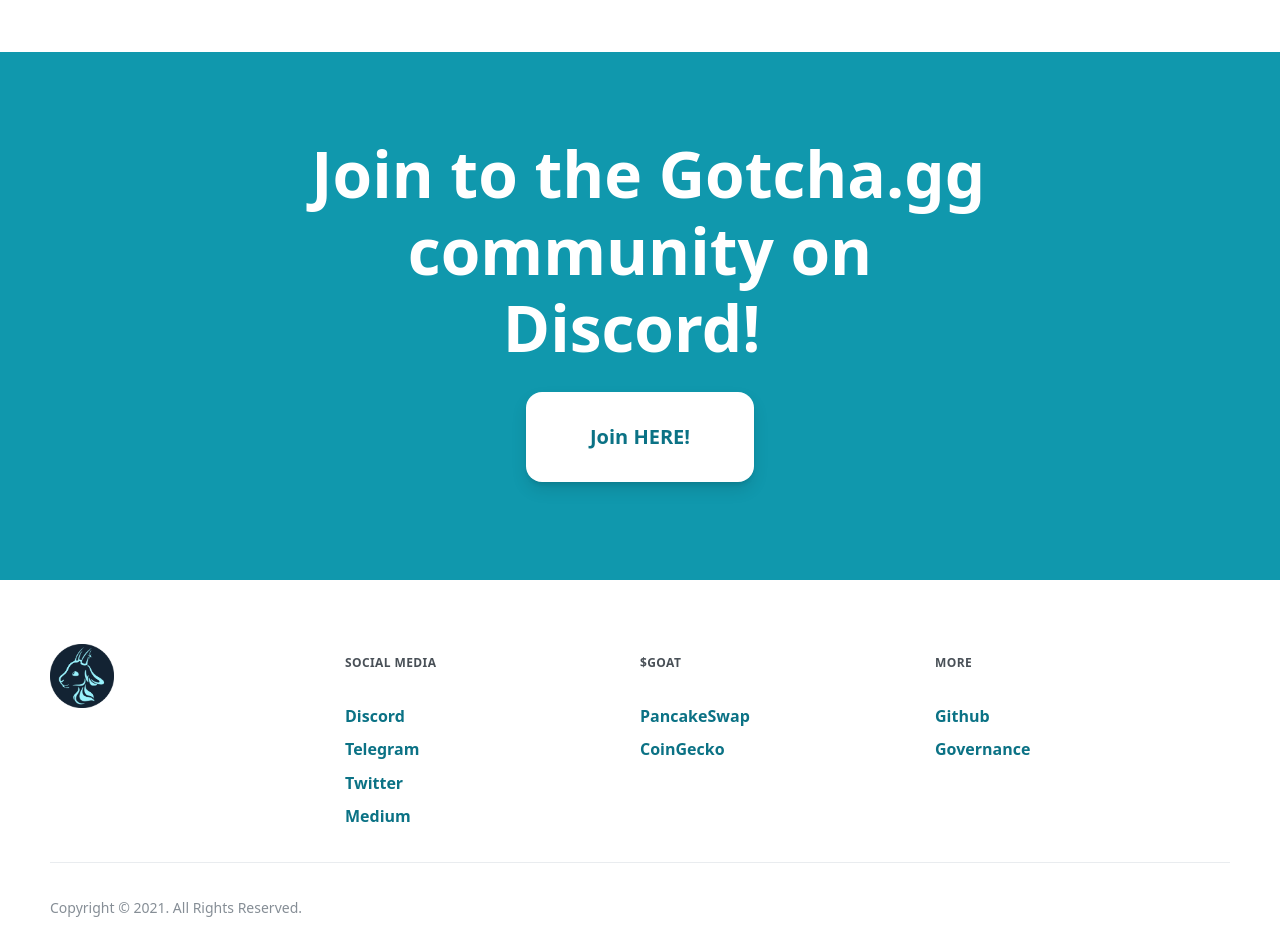
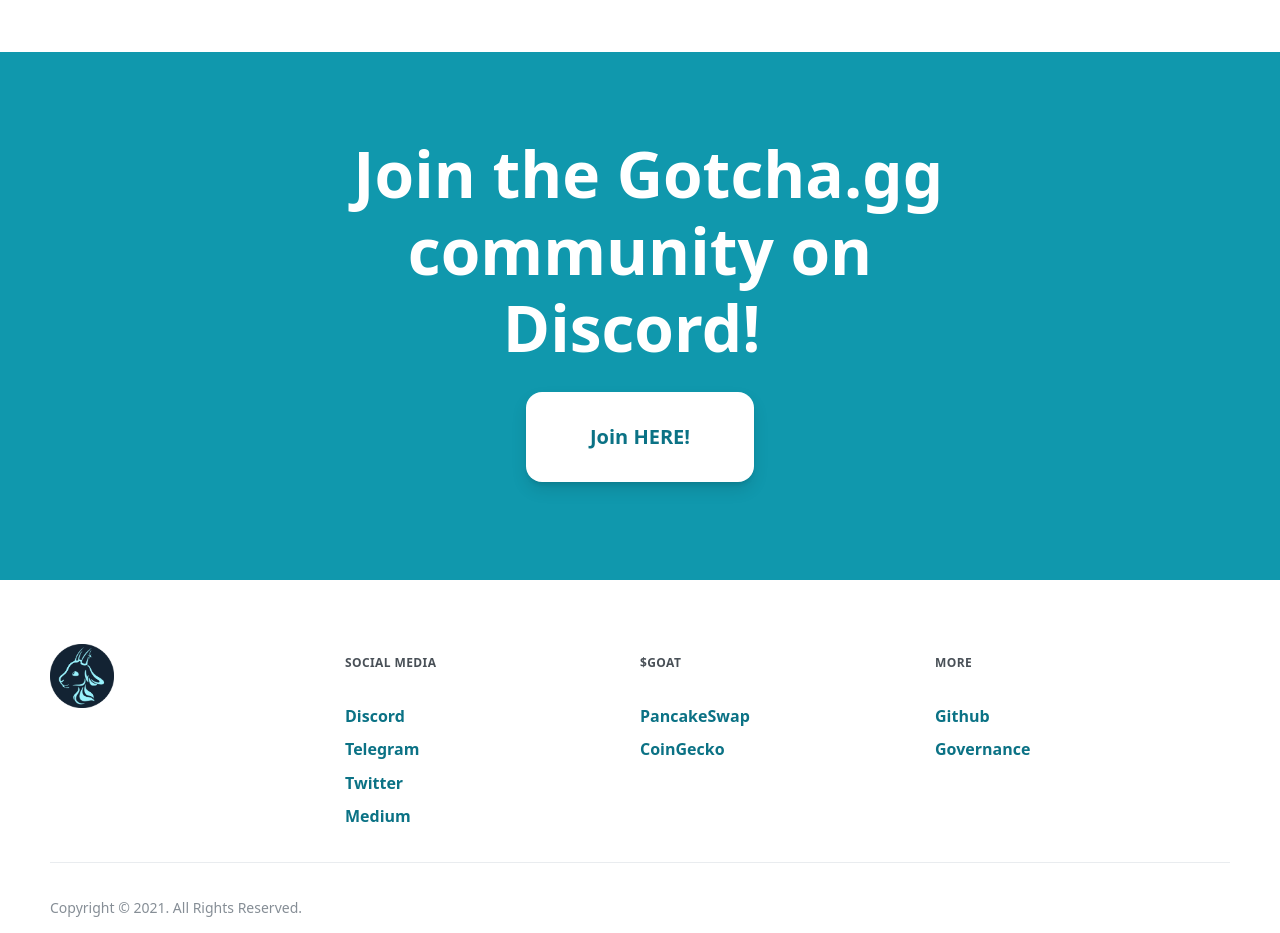
Before and after one commit to pepedev1/pepecoin.github.io, a plain HTML site: page index.html in a window 1280 px wide. Shown: the part 2440-3373 px from the top of the page. Drawn offline with nearby package versions, Linux system fonts and the light colour scheme.

Commit message:
Update index.html

```diff
--- a/index.html
+++ b/index.html
@@ -133,7 +133,7 @@
       <div class="container mt-2xl mb-2xl">
         <div class="row items-center">
           <div class="column align-center">
-            <h1 class="max-w-lg text-giga text-center text-white">&nbsp;Join to the Gotcha.gg community on Discord!&nbsp;</h1>
+            <h1 class="max-w-lg text-giga text-center text-white">&nbsp;Join the Gotcha.gg community on Discord!&nbsp;</h1>
             <a href="https://www.discord.com/invite/562XNRSKB4" class="button xl main white mt-lg w-button">Join HERE!</a>
             <div class="faded text-sm mt-md">&nbsp;</div>
           </div>
```
